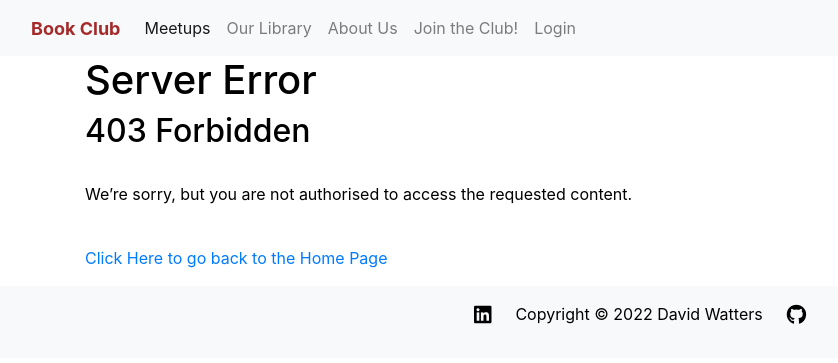
After one commit to davewatters/bookclub-ci-pp4, a Django app: template templates/403.html in a window 1280 px wide. The commit adds this page. Shown: the top 363 px of the page, without its empty margins (0-838 px from the left). Run offline with Django 3.2, Linux system fonts and the light colour scheme; the template is opened without the code that fills it, so the values that code supplies are empty; some libraries are stand-ins or nearby versions.

Commit message:
add basic custom 403.html

```diff
--- /dev/null
+++ b/templates/403.html
@@ -0,0 +1,15 @@
+{% extends "base.html" %}
+{% load i18n %}
+
+{% block title %}{% translate '403 Forbidden' %}{% endblock title%}
+
+{% block content %}
+
+<h1>Server Error</h1>
+<h2>403 Forbidden</h2>
+<br>
+<p>We’re sorry, but you are not authorised to access the requested content.</p>
+<br>
+<p><a class="" href="{% url 'blog-home' %}">Click Here to go back to the Home Page</a></p>
+
+{% endblock content %}
```
Also changed, not shown: templates/404.html (+8 -5 lines).
